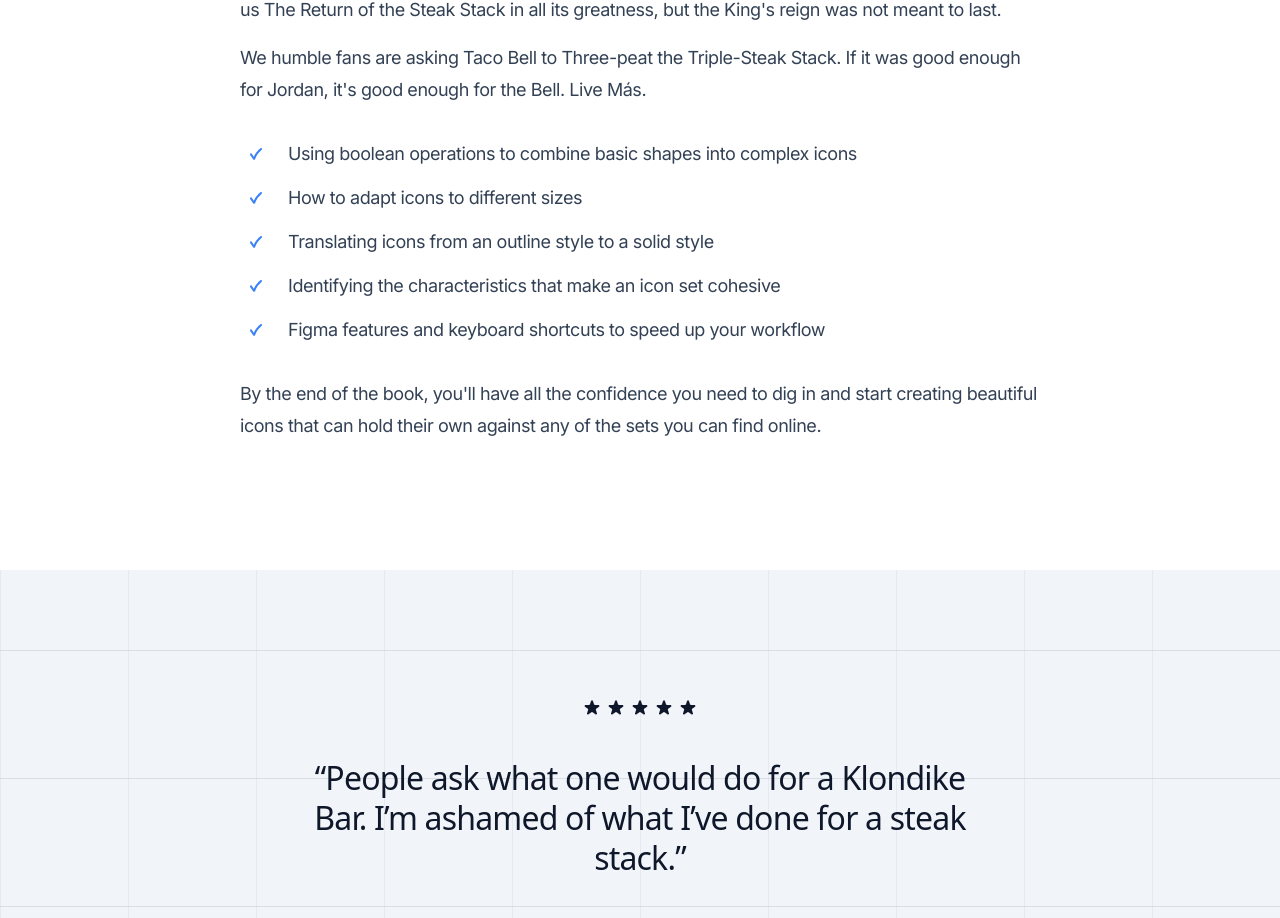
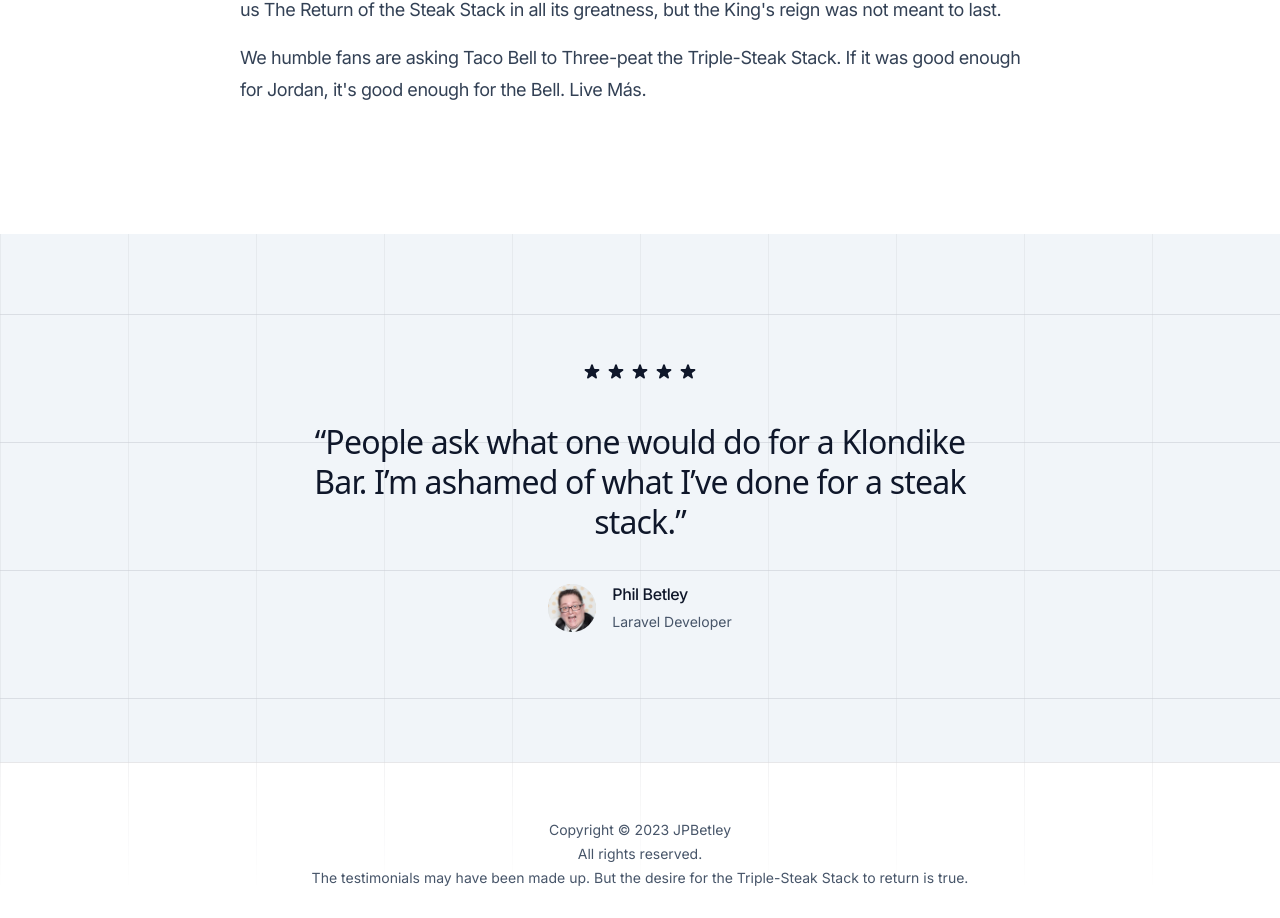
Before and after one commit to JPBetley/bringbackthesteakstack, a Next.js app: page / in a window 1280 px wide. Shown: the part 1138-2056 px from the top of the page. Built offline with nearby package versions, Linux system fonts and the light colour scheme; a web font is replaced by a local one.

Commit message:
remove unused text

```diff
--- a/src/components/Introduction.tsx
+++ b/src/components/Introduction.tsx
@@ -30,25 +30,25 @@
           We humble fans are asking Taco Bell to Three-peat the Triple-Steak Stack.
           If it was good enough for Jordan, it&apos;s good enough for the Bell. Live Más.
         </p>
-        <ul role="list" className="mt-8 space-y-3">
-          {[
-            'Using boolean operations to combine basic shapes into complex icons',
-            'How to adapt icons to different sizes',
-            'Translating icons from an outline style to a solid style',
-            'Identifying the characteristics that make an icon set cohesive',
-            'Figma features and keyboard shortcuts to speed up your workflow',
-          ].map((feature) => (
-            <li key={feature} className="flex">
-              <CheckIcon className="h-8 w-8 flex-none fill-blue-500" />
-              <span className="ml-4">{feature}</span>
-            </li>
-          ))}
-        </ul>
-        <p className="mt-8">
-          By the end of the book, you&apos;ll have all the confidence you need to dig
-          in and start creating beautiful icons that can hold their own against
-          any of the sets you can find online.
-        </p>
+        {/*<ul role="list" className="mt-8 space-y-3">*/}
+        {/*  {[*/}
+        {/*    'Using boolean operations to combine basic shapes into complex icons',*/}
+        {/*    'How to adapt icons to different sizes',*/}
+        {/*    'Translating icons from an outline style to a solid style',*/}
+        {/*    'Identifying the characteristics that make an icon set cohesive',*/}
+        {/*    'Figma features and keyboard shortcuts to speed up your workflow',*/}
+        {/*  ].map((feature) => (*/}
+        {/*    <li key={feature} className="flex">*/}
+        {/*      <CheckIcon className="h-8 w-8 flex-none fill-blue-500" />*/}
+        {/*      <span className="ml-4">{feature}</span>*/}
+        {/*    </li>*/}
+        {/*  ))}*/}
+        {/*</ul>*/}
+        {/*<p className="mt-8">*/}
+        {/*  By the end of the book, you&apos;ll have all the confidence you need to dig*/}
+        {/*  in and start creating beautiful icons that can hold their own against*/}
+        {/*  any of the sets you can find online.*/}
+        {/*</p>*/}
         {/*<p className="mt-10">*/}
         {/*  <Link*/}
         {/*    href="#free-chapters"*/}
```
